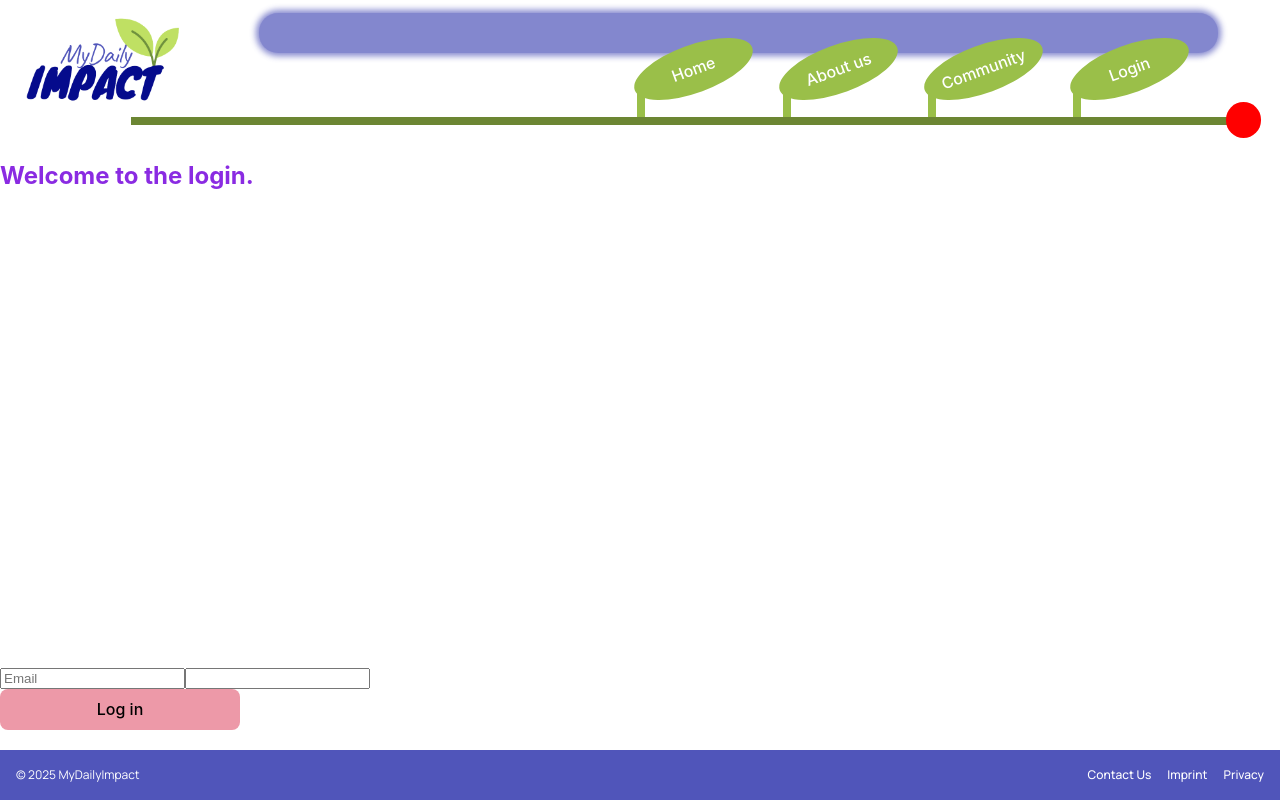
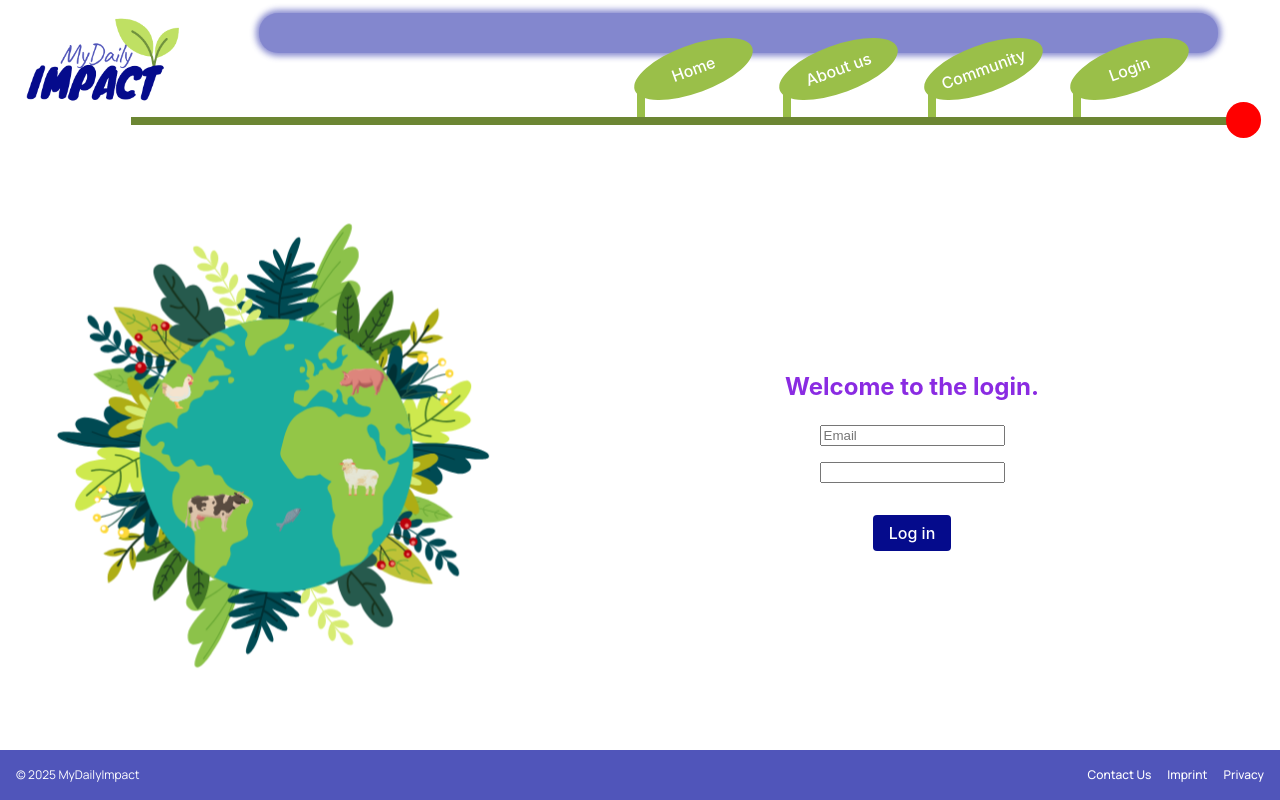
Before and after one commit to TechLabs-Remote-Bootcamp/WS24-MyDailyImpact, a React (Vite) app in the folder mdi-react/: page /login in a window 1280 px wide. Built offline with nearby package versions, Linux system fonts and the light colour scheme; a web font is replaced by a local one.

Commit message:
feature: added left/right component page format to login page

```diff
--- a/mdi-react/src/components/Button.scss
+++ b/mdi-react/src/components/Button.scss
@@ -2,6 +2,17 @@
 @import "../styles/fonts.scss";
 
 .primary-button {
-    background-color: $red-light;
-    max-width: 15rem;
+  background-color: $primary;
+  margin: 0 auto;
+  padding: 0.5rem 1rem;
+  border: none;
+  border-radius: 0.25rem;
+  color: #fff;
+  font-size: 1rem;
+  cursor: pointer;
+  transition: background-color 0.3s ease;
+
+  &:hover {
+    background-color: $primary-medium;
+  }
 }
--- /dev/null
+++ b/mdi-react/src/components/RC_login.jsx
@@ -0,0 +1,11 @@
+export default function RC_login() {
+    return (
+    <div className="login-container">
+      <h2>Welcome to the login.</h2>
+      <form className="form log-in" action="">
+        <input className="email" type="email" placeholder="Email" />
+        <input type="password"/>
+      </form>
+    </div>
+    );
+}
--- a/mdi-react/src/components/pages/Login.jsx
+++ b/mdi-react/src/components/pages/Login.jsx
@@ -1,16 +1,21 @@
 import "./Login.scss";
 import Content_LR from "../Content_LR";
+import LC_bigImage from "../LC_bigImage";
+import RC_login from "../RC_login.jsx";
 import Button from "../Button.jsx";
 
 export default function Login() {
   return (
-    <>
-      <h2>Welcome to the login.</h2>
-      <form className="form log-in" action="">
-        <input className="email" type="email" placeholder="Email" />
-        <input type="password"/>
-      </form>
+    <Content_LR
+      LeftComponent={
+        <LC_bigImage rotationOn={false} overflowText="My Daily Impact" />
+      }
+      RightComponent= {
+      <>
+      <RC_login />
       <Button>Log in</Button>
-    </>
+      </>
+      }
+      />
   );
 }
--- a/mdi-react/src/components/pages/Login.scss
+++ b/mdi-react/src/components/pages/Login.scss
@@ -1,3 +1,11 @@
 h2 {
   color: blueviolet;
 }
+
+form {
+  display: flex;
+  flex-direction: column;
+  align-items: center;
+  gap: 1rem;
+  margin-bottom: 2rem;
+}
```
